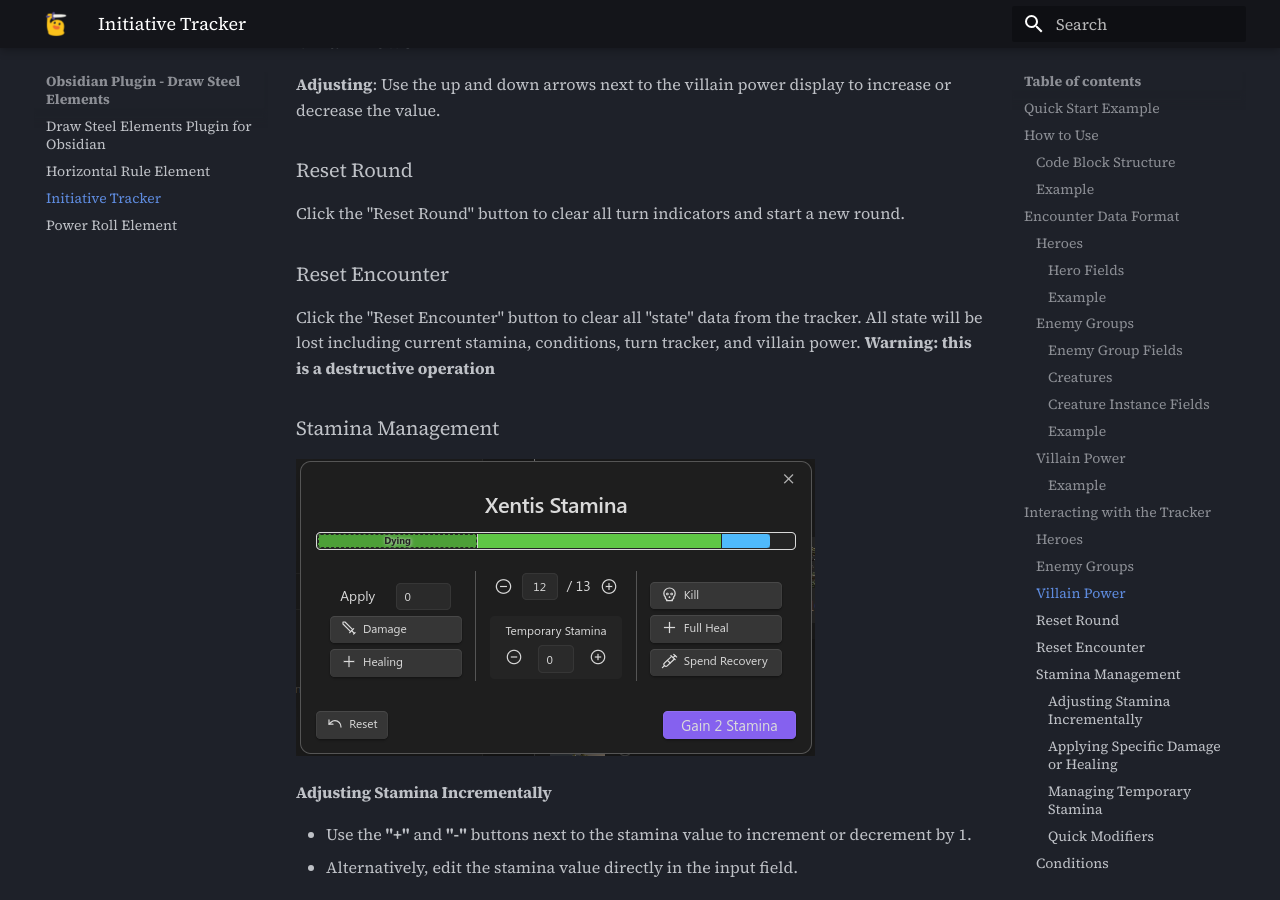
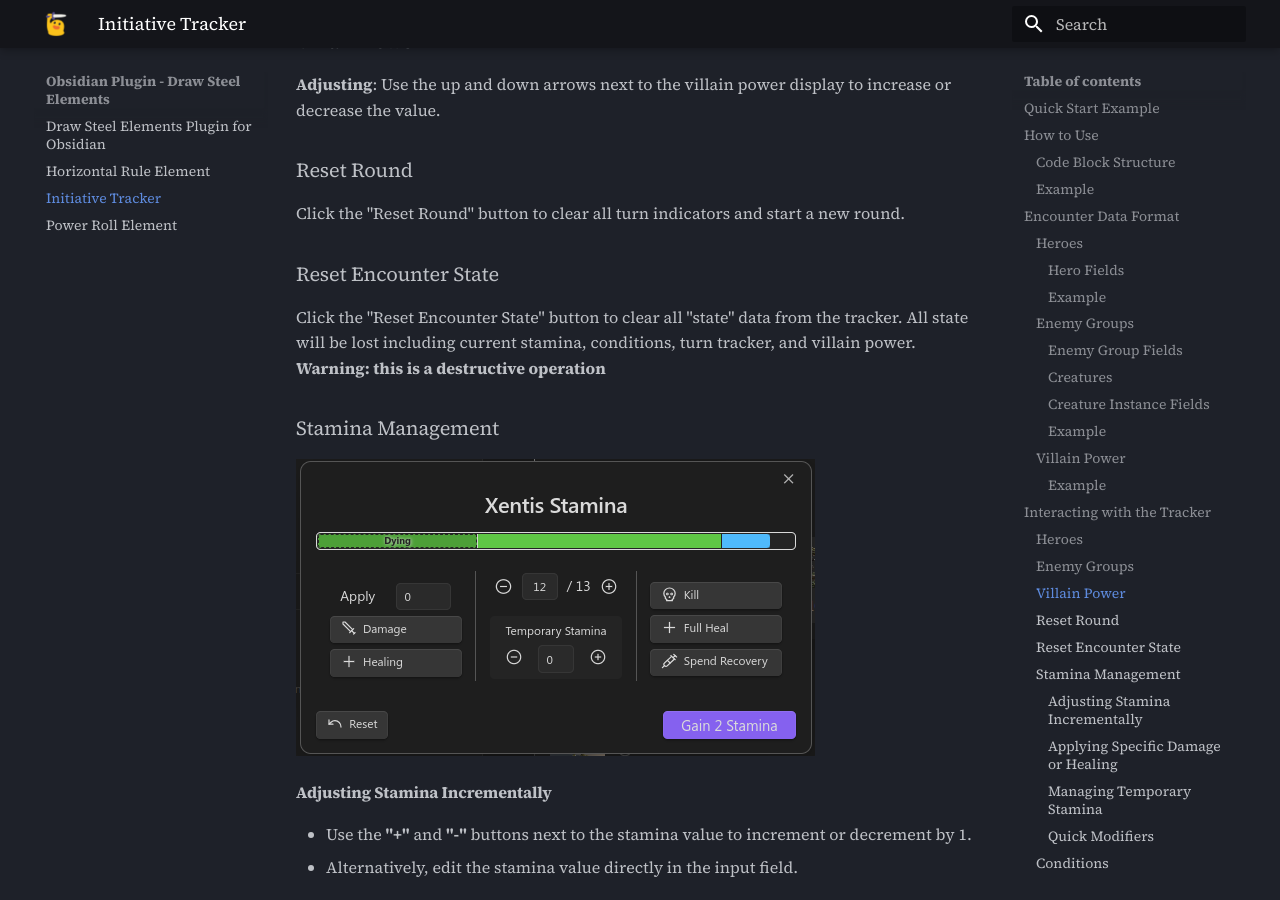
Before and after one commit to SteelCompendium/draw-steel-elements, an MkDocs documentation site: the page built from docs/initiative-tracker.md, in a window 1280 px wide and 900 px high, scrolled down 5428 px. Built offline with MkDocs 1.6.1 and Material for MkDocs 9.7.7, drawn with Linux system fonts in a browser that asks for light colours; comment, search, counter and statistics services are not loaded.

Commit message:
Clarifies reset encounter button

```diff
--- a/docs/initiative-tracker.md
+++ b/docs/initiative-tracker.md
@@ -172,9 +172,9 @@ Once your encounter is defined, the Initiative Tracker provides an interactive U
 
 Click the "Reset Round" button to clear all turn indicators and start a new round.
 
-### Reset Encounter
+### Reset Encounter State
 
-Click the "Reset Encounter" button to clear all "state" data from the tracker.  All state will be lost including
+Click the "Reset Encounter State" button to clear all "state" data from the tracker.  All state will be lost including
 current stamina, conditions, turn tracker, and villain power.  **Warning: this is a destructive operation**
 
 ### Stamina Management
```
Also changed, not shown: 1 other file.
